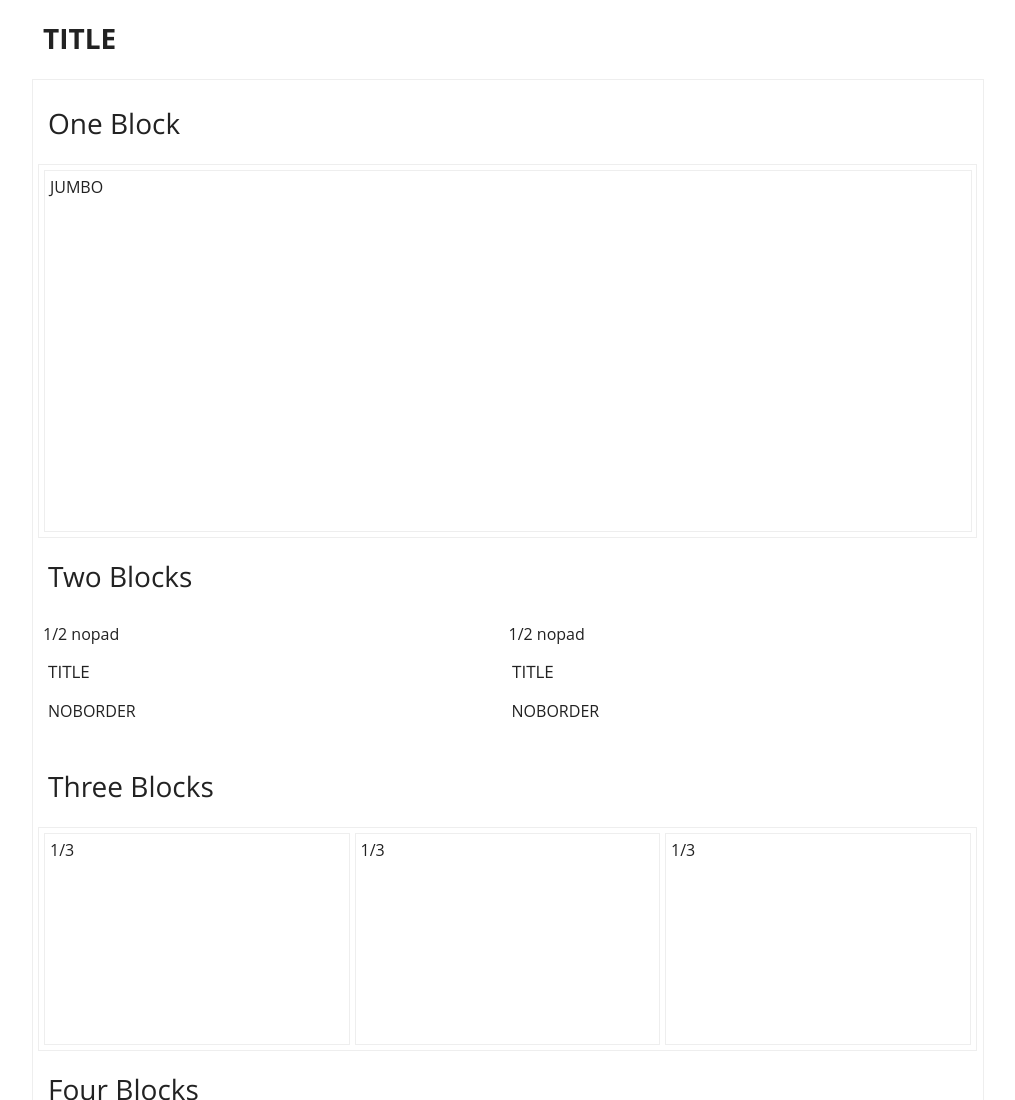
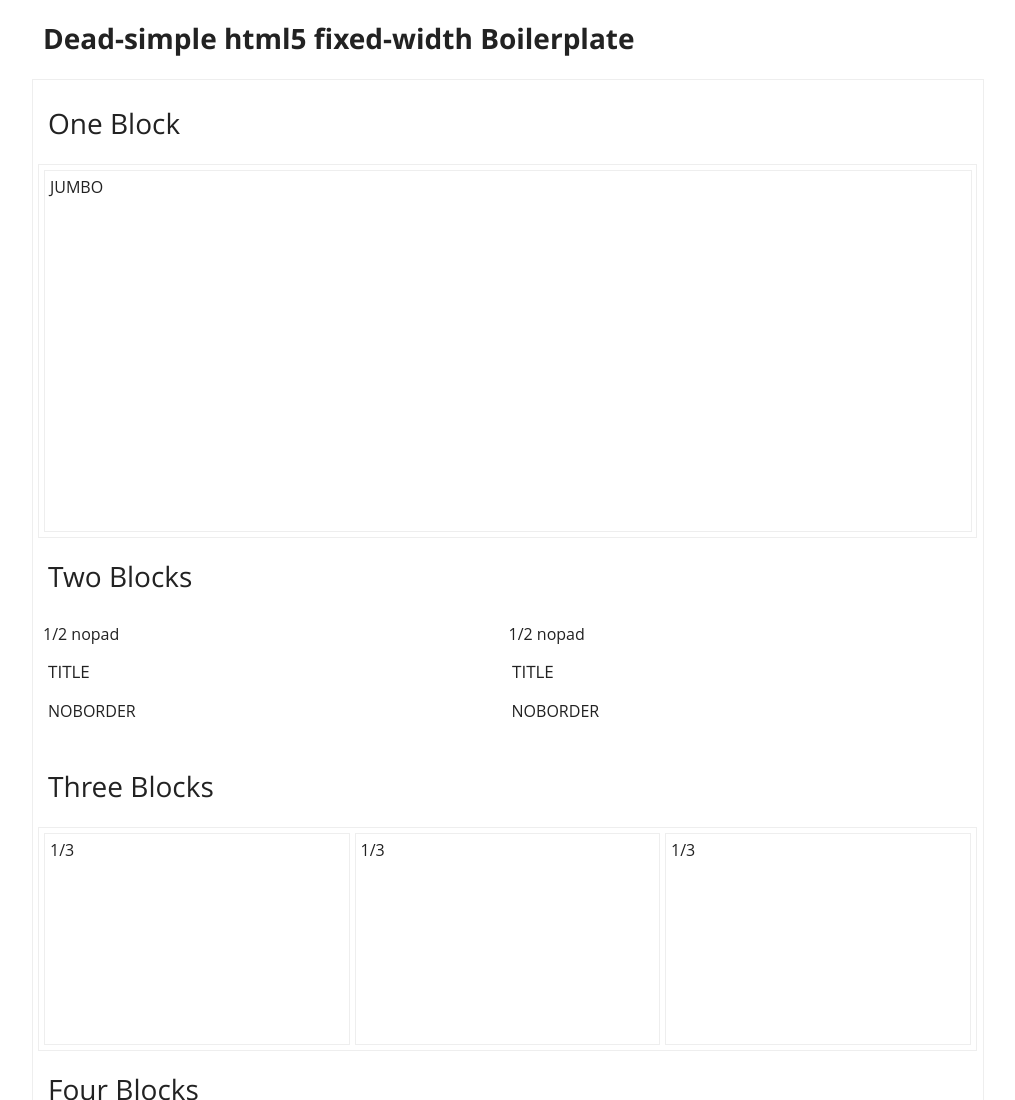
Before and after one commit to weweje/DeadSimple-html5-Boilerplate, a plain HTML site: page index.html in a window 1280 px wide. Shown: the top 1100 px of the page, without its empty margins (132-1147 px from the left). Drawn offline with Linux system fonts and the light colour scheme.

Commit message:
fixed screenshot

```diff
--- a/index.html
+++ b/index.html
@@ -19,7 +19,7 @@
     <body>
 
     <header id="header" class="noborder">
-        <h1><strong>TITLE</strong></h1>
+        <h1><strong>Dead-simple html5 fixed-width Boilerplate</strong></h1>
     </header>
 
     <div id="container">
```
Also changed, not shown: 1 other file.
